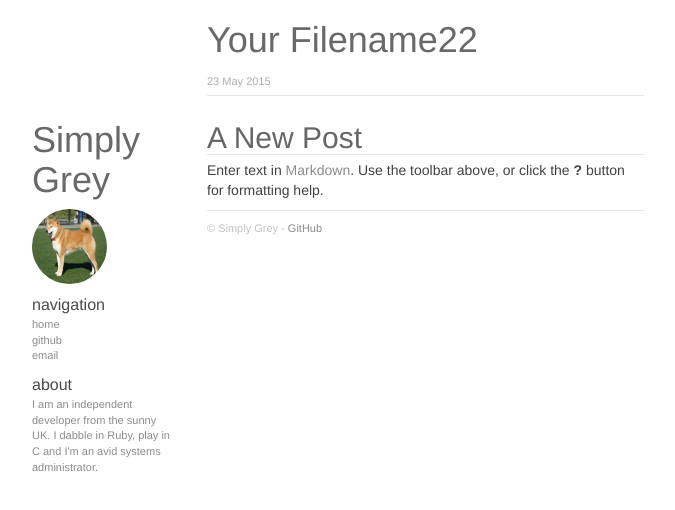
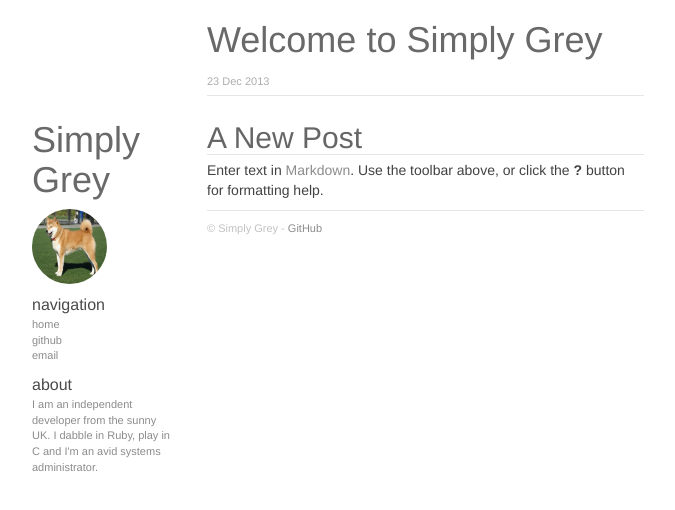
Before and after one commit to josemorval/UnityArchive, a Jekyll site: the page built from _posts/2015-05-23-your-filename22.markdown, in a window 1280 px wide. Shown: the top 510 px of the page, without its empty margins (273-948 px from the left). Built offline with Jekyll 4.4.1, drawn with Linux system fonts in a browser that asks for light colours; nearby versions of some CDN libraries; library files that are not in the unit come from our copies; Markdown is read by kramdown in place of the engine named in the settings; a file with an impossible date is left out.

Commit message:
no message

```diff
--- a/_posts/2015-05-23-your-filename22.markdown
+++ b/_posts/2015-05-23-your-filename22.markdown
@@ -1,6 +1,7 @@
 ---
 layout: post
-published: true
+title:  "Welcome to Simply Grey"
+date:   2013-12-23 00:18:23
 ---
 
 
```
